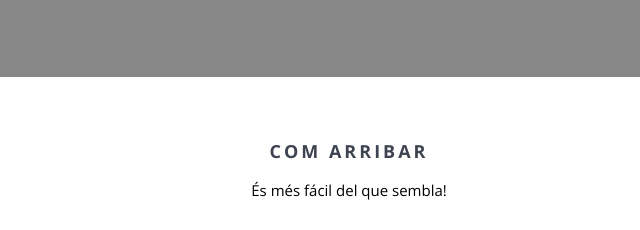
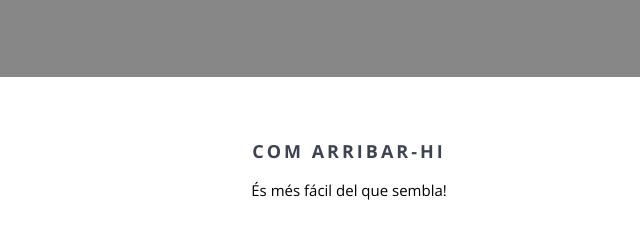
Before and after one commit to Marshall-Power/wedding-site, a website: page index.html in a window 1280 px wide. Shown: the part 3540-3770 px from the top of the page, 291-931 px from the left. Drawn offline with nearby package versions, Linux system fonts and the light colour scheme; files whose address does not match are found by name.

Commit message:
Fixed another string

```diff
--- a/index.html
+++ b/index.html
@@ -353,7 +353,7 @@
 
 <section id="map" class="section-padding">
     <div class="text-center">
-        <h3>Com arribar</h3>
+        <h3>Com arribar-hi</h3>
         <p>És més fácil del que sembla!</p>
     </div>
     <div id="map-canvas"></div>
```
